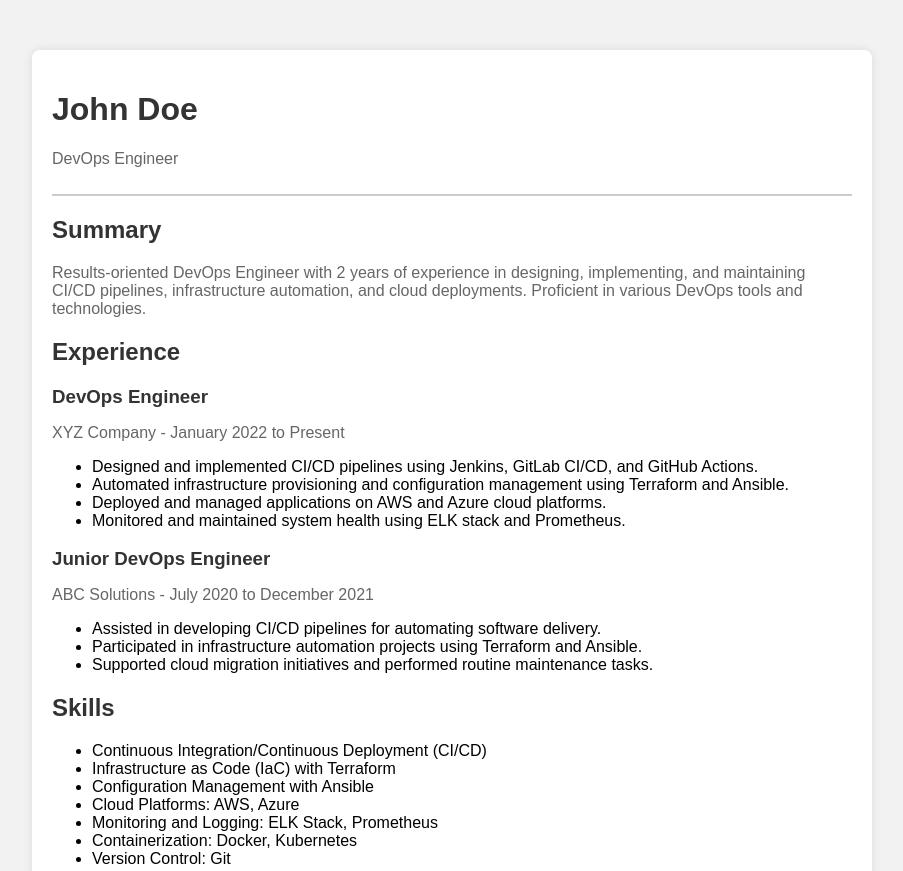
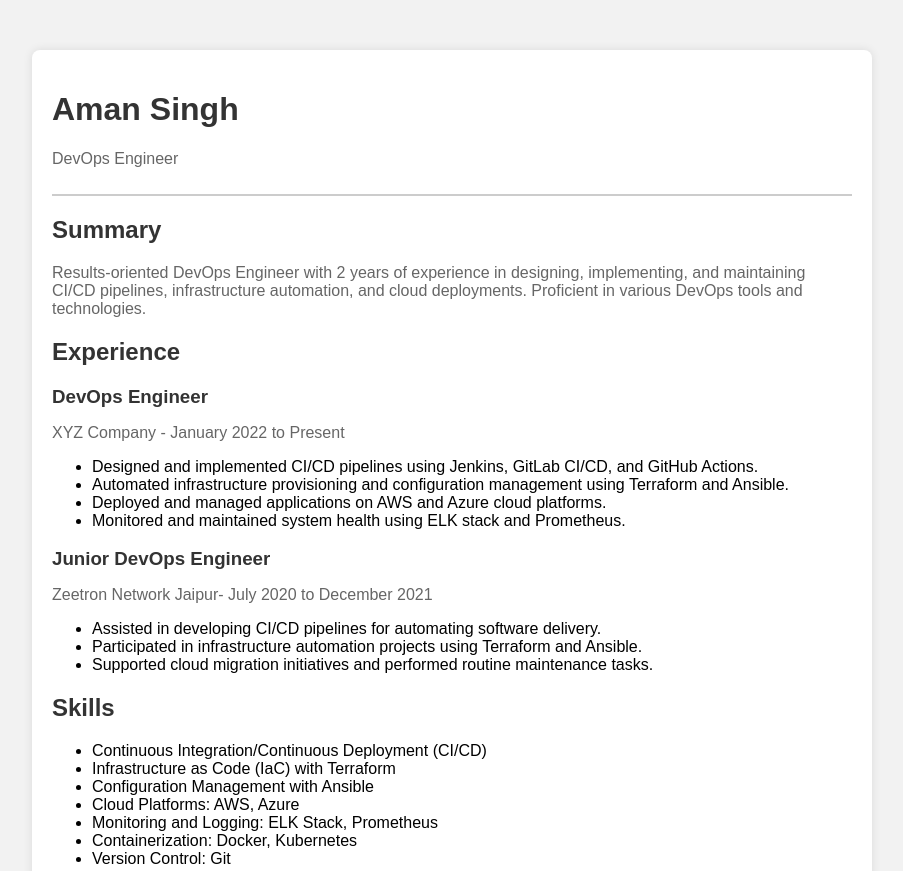
Before and after one commit to jaatbreak/Resume, a plain HTML site: page index.html in a window 1280 px wide. Shown: the top 871 px of the page, without its empty margins (188-1091 px from the left). Drawn offline with Linux system fonts and the light colour scheme.

Commit message:
add new change

```diff
--- a/index.html
+++ b/index.html
@@ -3,7 +3,7 @@
 <head>
     <meta charset="UTF-8">
     <meta name="viewport" content="width=device-width, initial-scale=1.0">
-    <title>DevOps Engineer Resume</title>
+    <title>DevOps Engineer</title>
     <style>
         body {
             font-family: Arial, sans-serif;
@@ -47,7 +47,7 @@
 <body>
     <div class="container">
         <header class="section-header">
-            <h1>John Doe</h1>
+            <h1>Aman Singh</h1>
             <p>DevOps Engineer</p>
         </header>
 
@@ -70,7 +70,7 @@
             </div>
             <div class="experience-item">
                 <h3>Junior DevOps Engineer</h3>
-                <p>ABC Solutions - July 2020 to December 2021</p>
+                <p>Zeetron Network Jaipur- July 2020 to December 2021</p>
                 <ul>
                     <li>Assisted in developing CI/CD pipelines for automating software delivery.</li>
                     <li>Participated in infrastructure automation projects using Terraform and Ansible.</li>
```
